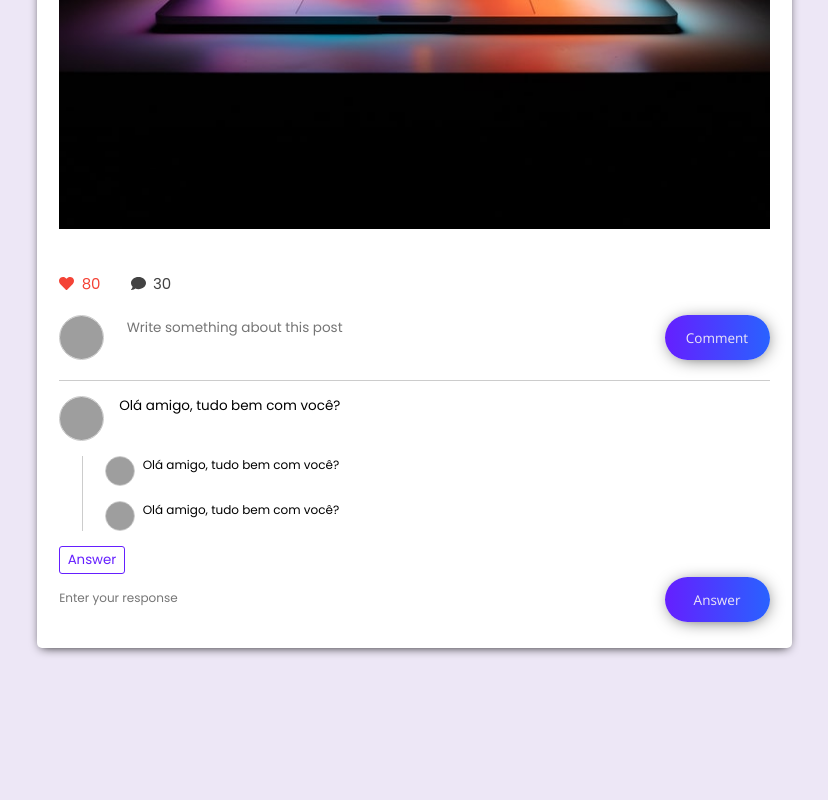
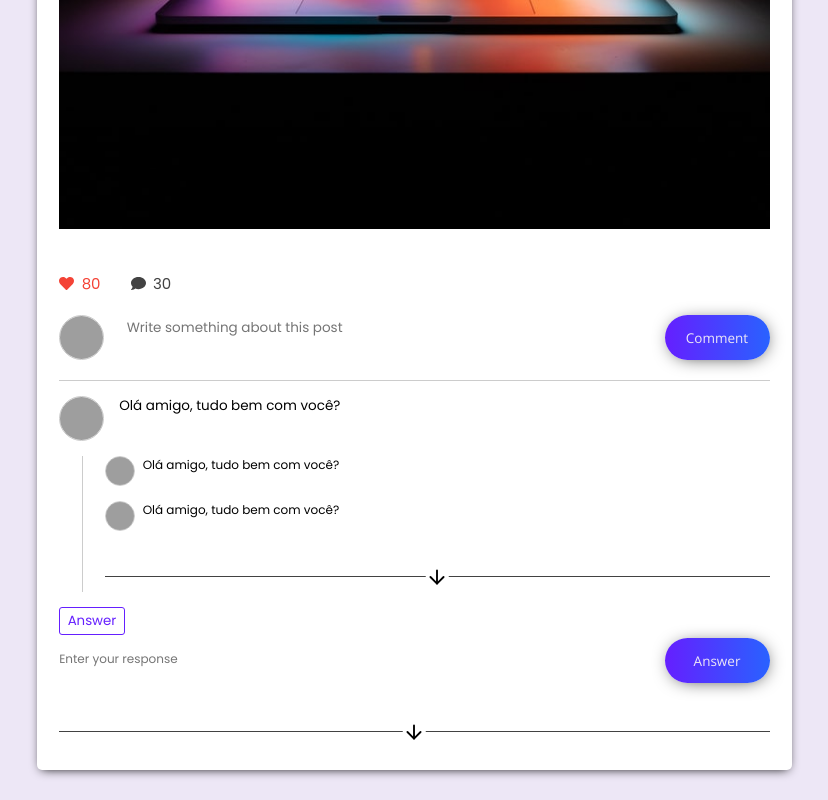
Before and after one commit to brenomacedo/hello-friend, a Next.js app: page /profile in a window 1280 px wide. Shown: the part 755-1555 px from the top of the page, without its empty margins (388-1216 px from the left). Before the commit the page ends 1433 px from the top, so only its background shows below. Built offline with nearby package versions, Linux system fonts and the light colour scheme; grey boxes are pictures that could not be loaded.

Commit message:
Load More Comments Component

```diff
--- a/src/components/Comment.tsx
+++ b/src/components/Comment.tsx
@@ -1,6 +1,7 @@
 import Image from 'next/image'
 import styles from '../styles/comment.module.scss'
 import Button from './Button'
+import LoadMore from './LoadMore'
 
 export default function Comment() {
 
@@ -37,6 +38,7 @@ export default function Comment() {
 
             <div className={styles.responses}>
                 {renderResponses()}
+                <LoadMore />
             </div>
             <div className={styles.writeResponses}>
                 <button className={`${styles.writeResponseButton}`}>Answer</button>
--- a/src/components/CommentsList.tsx
+++ b/src/components/CommentsList.tsx
@@ -1,10 +1,13 @@
+import { FiArrowDown } from 'react-icons/fi'
 import styles from '../styles/commentslist.module.scss'
 import Comment from './Comment'
+import LoadMore from './LoadMore'
 
 export default function CommentsList() {
     return (
         <div className={styles.container}>
             <Comment />
+            <LoadMore />
         </div>
     )
 }
--- /dev/null
+++ b/src/components/LoadMore.tsx
@@ -0,0 +1,11 @@
+import styles from '../styles/loadmore.module.scss'
+import { FiArrowDown } from 'react-icons/fi'
+
+export default function LoadMore() {
+    return (
+        <div className={styles.loadMore}>
+            <div className={styles.line}></div>
+            <FiArrowDown className={styles.arrowDown} />
+        </div>
+    )
+}
--- /dev/null
+++ b/src/styles/loadmore.module.scss
@@ -0,0 +1,28 @@
+.loadMore {
+    margin-top: 1rem;
+    position: relative;
+    cursor: pointer;
+    padding: 1rem 0;
+
+    &:hover {
+        background-color: var(--gray);
+    }
+
+    &:hover .arrowDown {
+        background-color: var(--gray);
+    }
+
+    .line {
+        border-bottom: 1px solid var(--gray-dark);
+    }
+
+    .arrowDown {
+        font-size: 1.5rem;
+        position: absolute;
+        top: 50%;
+        left: 50%;
+
+        transform: translate(-50%, -50%);
+        background-color: white;
+    }
+}
```
